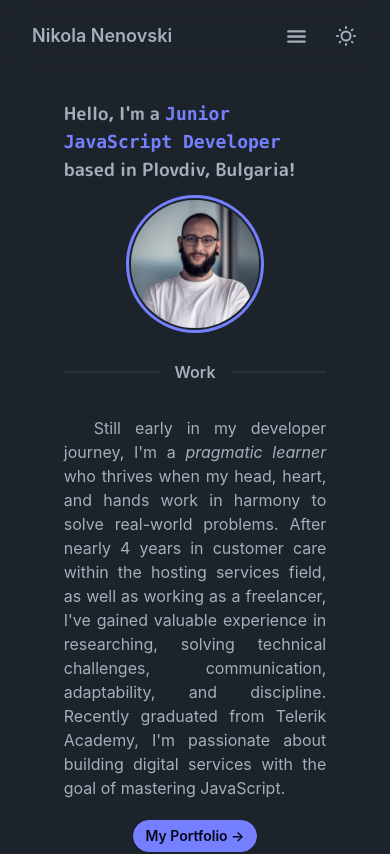
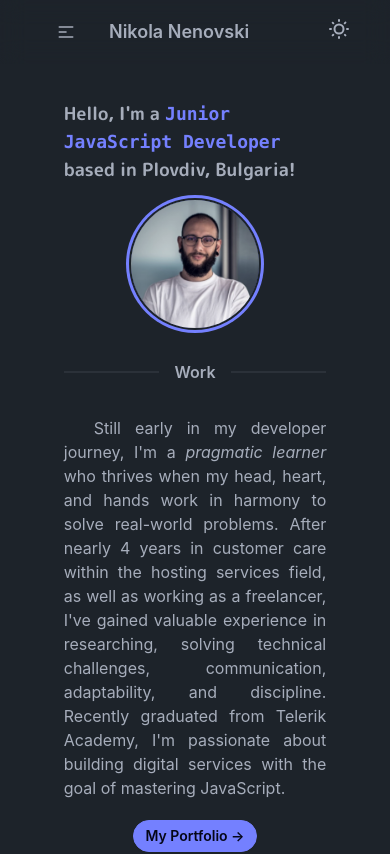
Before and after one commit to Nickslabcode/portfolio-ts, a React (Vite) app in the folder template/: page / in a window 390 px wide. Shown: the top 854 px of the page. Built offline with nearby package versions, Linux system fonts and the light colour scheme.

Commit message:
refactored navbar component to fix a bug on mobile where the menu was randomly not opening

```diff
--- a/template/src/components/Navbar.tsx
+++ b/template/src/components/Navbar.tsx
@@ -1,27 +1,42 @@
 import { Link } from 'react-router-dom';
 import ThemeController from './ThemeController.tsx';
 import { FaGithub } from 'react-icons/fa';
-import { useState } from 'react';
-import { IoMenu } from 'react-icons/io5';
-import { IoClose } from 'react-icons/io5';
 
 const Navbar = () => {
-  const [isExpanded, setIsExpanded] = useState(false);
-
-  const handleHamburgerClick = () => {
-    setIsExpanded(prevValue => !prevValue);
-  };
-
   return (
-    <div className="flex justify-between backdrop-blur-md fixed left-0 right-0 2xl:left-1/4 2xl:right-1/4 z-10 top-0 py-3 px-8">
-      <div className="flex items-center gap-6">
-        <Link to="/" className="font-semibold text-lg hover:text-primary">
-          Nikola Nenovski
-        </Link>
-        <div className="gap-6 hidden md:flex">
+    <div className="flex justify-around items-center backdrop-blur-md fixed left-0 right-0  z-10 top-0 py-2">
+      <div className="flex items-center">
+        <div className="dropdown">
+          <div
+            tabIndex={0}
+            role="button"
+            className="btn btn-ghost lg:hidden mr-4"
+          >
+            <svg
+              xmlns="http://www.w3.org/2000/svg"
+              className="h-5 w-5"
+              fill="none"
+              viewBox="0 0 24 24"
+              stroke="currentColor"
+            >
+              <path
+                strokeLinecap="round"
+                strokeLinejoin="round"
+                strokeWidth="2"
+                d="M4 6h16M4 12h8m-8 6h16"
+              />
+            </svg>
+          </div>
+          <ul
+            tabIndex={0}
+            className="menu menu-sm items-center dropdown-content bg-base-100 rounded-box z-[1] mt-3 w-52 p-2 shadow"
+          >
+            <li>
               <Link to="/projects" className="link-hover">
                 Projects
               </Link>
+            </li>
+            <li>
               <a
                 href="https://github.com/Nickslabcode/portfolio-ts"
                 className="flex gap-2 link-hover"
@@ -30,34 +45,38 @@ const Navbar = () => {
                 <FaGithub size={25} />
                 Source
               </a>
+            </li>
+          </ul>
         </div>
+        <div>
+          <Link
+            to="/"
+            className="font-semibold text-lg hover:text-primary w-1/4"
+          >
+            Nikola Nenovski
+          </Link>
         </div>
-      <div className="flex gap-2">
-        <details
-          className="md:hidden dropdown dropdown-end"
-          onClick={handleHamburgerClick}
-        >
-          <summary className="btn btn-ghost">
-            {isExpanded ? <IoClose size={25} /> : <IoMenu size={25} />}
-          </summary>
-          {isExpanded && (
-            <ul className="menu dropdown-content bg-base-200 rounded-box z-[1] w-52 p-2 shadow">
+        <div className="hidden lg:flex">
+          <ul className="menu menu-horizontal px-1 items-center">
             <li>
-                <Link to="/projects">Projects</Link>
+              <Link to="/projects" className="link-hover">
+                Projects
+              </Link>
             </li>
             <li>
               <a
                 href="https://github.com/Nickslabcode/portfolio-ts"
-                  className="flex gap-2"
+                className="flex gap-2 link-hover"
                 target="_blank"
               >
+                <FaGithub size={25} />
                 Source
-                  <FaGithub size={25} />
               </a>
             </li>
           </ul>
-          )}
-        </details>
+        </div>
+      </div>
+      <div className="text-end">
         <ThemeController />
       </div>
     </div>
```
Lines whose indentation alone changed are shown as unchanged.
